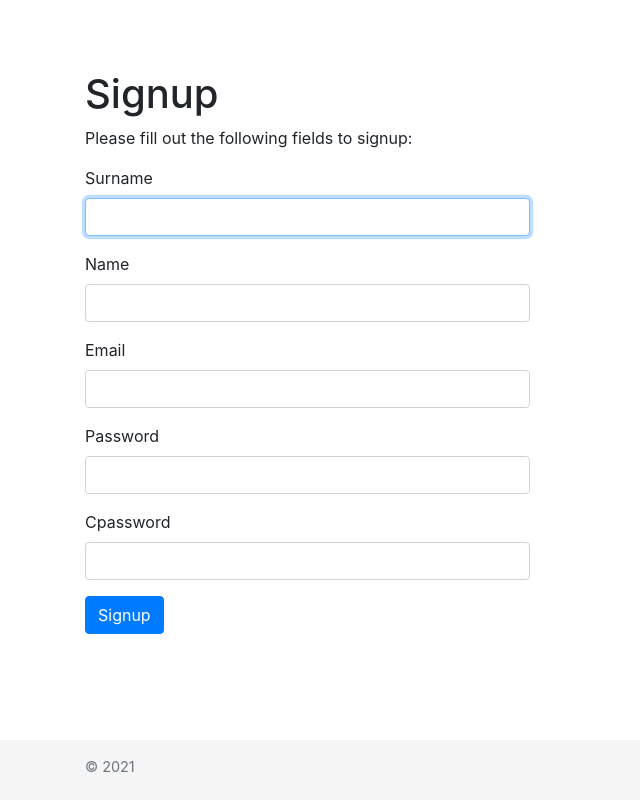
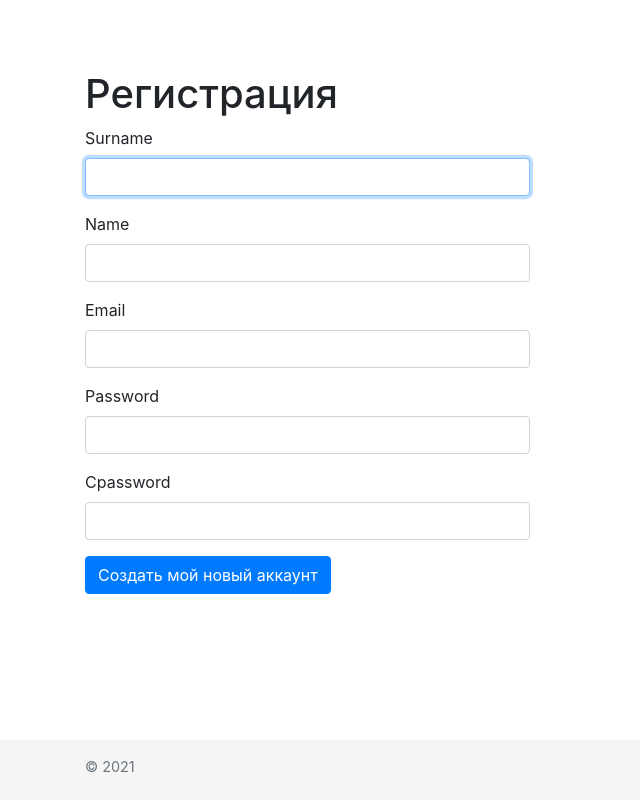
Before and after one commit to Zaripoov/authorization_yii2, a PHP site: template frontend/views/authorization/signup.php in a window 1280 px wide. Shown: the whole page, without its empty margins (0-640 px from the left). Run offline with PHP 8.4, Linux system fonts and the light colour scheme; the template is opened without the code that fills it: most values are stand-ins (such as "Sample title", 1, 10 or a date in 2020); form fields are guessed from the names that the template uses; data that the repository does not hold is empty; some libraries are stand-ins or nearby versions.

Commit message:
login and signup

```diff
--- a/frontend/views/authorization/signup.php
+++ b/frontend/views/authorization/signup.php
@@ -7,13 +7,11 @@
 use yii\bootstrap4\Html;
 use yii\bootstrap4\ActiveForm;
 
-$this->title = 'Signup';
+$this->title = 'Регистрация';
 $this->params['breadcrumbs'][] = $this->title;
 ?>
 <div class="site-signup">
     <h1><?= Html::encode($this->title) ?></h1>
-
-    <p>Please fill out the following fields to signup:</p>
 
     <div class="row">
         <div class="col-lg-5">
@@ -30,7 +28,7 @@ $this->params['breadcrumbs'][] = $this->title;
             <?= $form->field($model, 'cpassword')->passwordInput() ?>
 
             <div class="form-group">
-                <?= Html::submitButton('Signup', ['class' => 'btn btn-primary', 'name' => 'signup-button']) ?>
+                <?= Html::submitButton('Создать мой новый аккаунт', ['class' => 'btn btn-primary', 'name' => 'signup-button']) ?>
             </div>
 
             <?php ActiveForm::end(); ?>
--- a/frontend/views/layouts/main.php
+++ b/frontend/views/layouts/main.php
@@ -40,13 +40,13 @@ AppAsset::register($this);
         ['label' => 'Contact', 'url' => ['/site/contact']],
     ];*/
     if (Yii::$app->user->isGuest) {
-        $menuItems[] = ['label' => 'Signup', 'url' => ['/signup']];
-        $menuItems[] = ['label' => 'Login', 'url' => ['/login']];
+        $menuItems[] = ['label' => 'Регистрация', 'url' => ['/signup']];
+        $menuItems[] = ['label' => 'Вход', 'url' => ['/login']];
     } else {
         $menuItems[] = '<li>'
             . Html::beginForm(['/logout'], 'post', ['class' => 'form-inline'])
             . Html::submitButton(
-                'Logout (' . Yii::$app->user->identity->email . ')',
+                'Выйти (' . Yii::$app->user->identity->email . ')',
                 ['class' => 'btn btn-link logout']
             )
             . Html::endForm()
@@ -63,6 +63,7 @@ AppAsset::register($this);
 <main role="main" class="flex-shrink-0">
     <div class="container">
         <?= Breadcrumbs::widget([
+            'homeLink' => ['label' => 'Главная', 'url' => '/'],
             'links' => isset($this->params['breadcrumbs']) ? $this->params['breadcrumbs'] : [],
         ]) ?>
         <?= Alert::widget() ?>
```
Also changed, not shown: common/models/LoginForm.php (+14 -0 lines), frontend/models/SignupForm.php (+15 -0 lines), frontend/views/authorization/login.php (+2 -10 lines).
